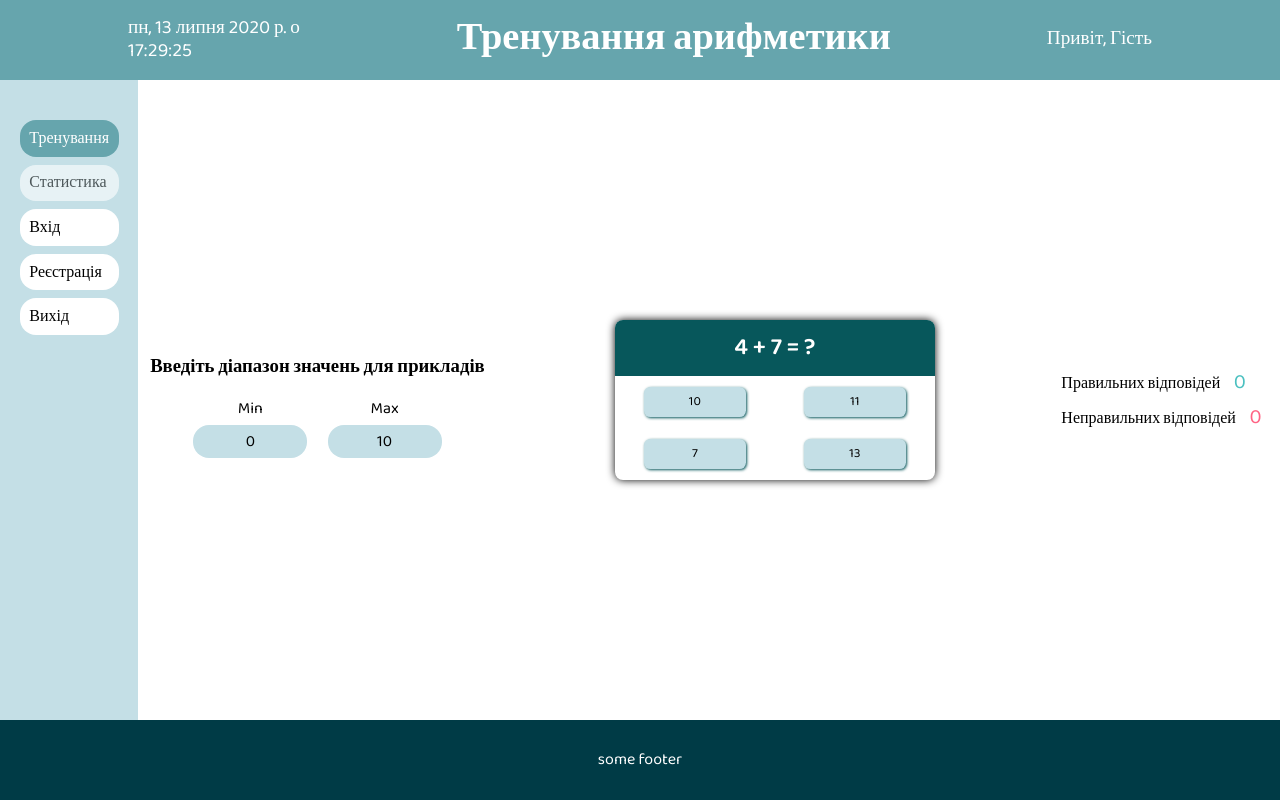
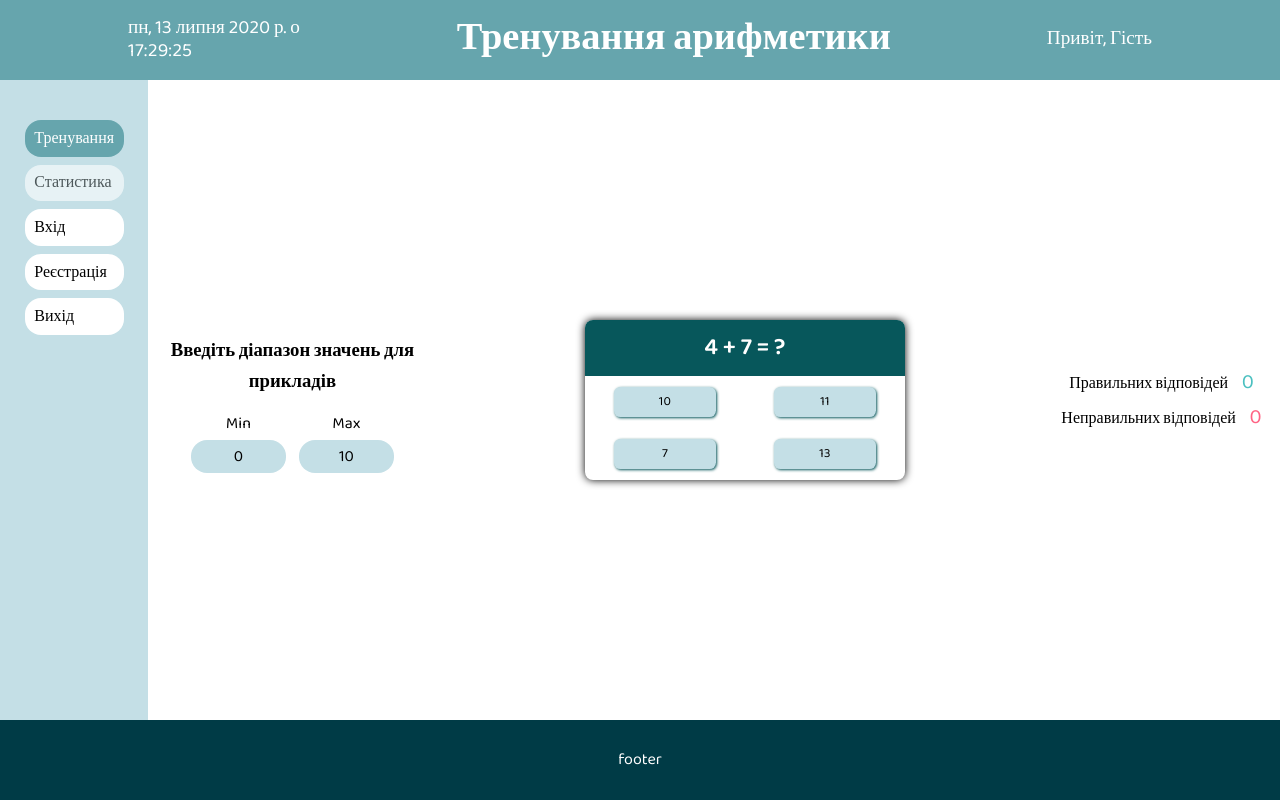
Before and after one commit to DmytroSiianytsia/simple-arithmetic-training, a Vue app: page /content in a window 1280 px wide. Built offline with nearby package versions, Linux system fonts and the light colour scheme.

Commit message:
clean code

```diff
--- a/src/components/Answers.vue
+++ b/src/components/Answers.vue
@@ -26,6 +26,8 @@ export default {
 
 <style lang="scss">
 .answers {
+  text-align: center;
+
   &__item {
     margin: 0;
     padding: 0 0.5em;
@@ -41,6 +43,7 @@ export default {
   &__correct {
     color: rgb(75, 192, 192);
   }
+
   &__wrong {
     color: rgb(255, 99, 132);
   }
--- a/src/components/Footer.vue
+++ b/src/components/Footer.vue
@@ -1,6 +1,6 @@
 <template>
   <div class="footer">
-    some footer
+    footer
   </div>
 </template>
 
--- a/src/components/Header.vue
+++ b/src/components/Header.vue
@@ -89,6 +89,7 @@ export default {
       line-height: 1em;
     }
   }
+
   @media (max-width: 600px) {
     &__container {
       width: 96%;
--- a/src/components/cards/cardStyle.scss
+++ b/src/components/cards/cardStyle.scss
@@ -50,6 +50,18 @@
   }
 }
 
+.card-correct,
+.card-wrong {
+  justify-content: center;
+  align-items: center;
+}
+.card-correct {
+  background: rgb(125, 241, 179);
+}
+.card-wrong {
+  background: rgb(241, 131, 131);
+}
+
 @media (orientation: landscape) {
   .card {
     width: 20em;
@@ -64,15 +76,3 @@
     }
   }
 }
-
-.card-correct,
-.card-wrong {
-  justify-content: center;
-  align-items: center;
-}
-.card-correct {
-  background: rgb(125, 241, 179);
-}
-.card-wrong {
-  background: rgb(241, 131, 131);
-}
--- a/src/store/index.js
+++ b/src/store/index.js
@@ -7,12 +7,6 @@ import auth from './modules/auth'
 Vue.use(Vuex)
 
 export default new Vuex.Store({
-  state: {
-  },
-  mutations: {
-  },
-  actions: {
-  },
   modules: {
     expression,
     statistic,
--- a/src/views/Content.vue
+++ b/src/views/Content.vue
@@ -1,6 +1,8 @@
 <template>
   <div class="content">
-    <FormMinMaxValues />
+    <div class="content__min-max">
+      <FormMinMaxValues />
+    </div>
     <transition name="flip" appear mode="out-in">
       <QuestionCard
         v-if="!isClick"
@@ -78,6 +80,10 @@ export default {
   flex-direction: column;
   justify-content: space-around;
   align-items: center;
+
+  &__min-max {
+    width: 18em;
+  }
 }
 
 .flip-enter-active {
@@ -87,6 +93,7 @@ export default {
 .flip-leave-active {
   animation: flip-out 0.2s ease-out;
 }
+
 @keyframes flip-out {
   from {
     transform: rotateY(0deg);
@@ -95,6 +102,7 @@ export default {
     transform: rotateY(90deg);
   }
 }
+
 @keyframes flip-in {
   from {
     transform: rotateY(90deg);
```
